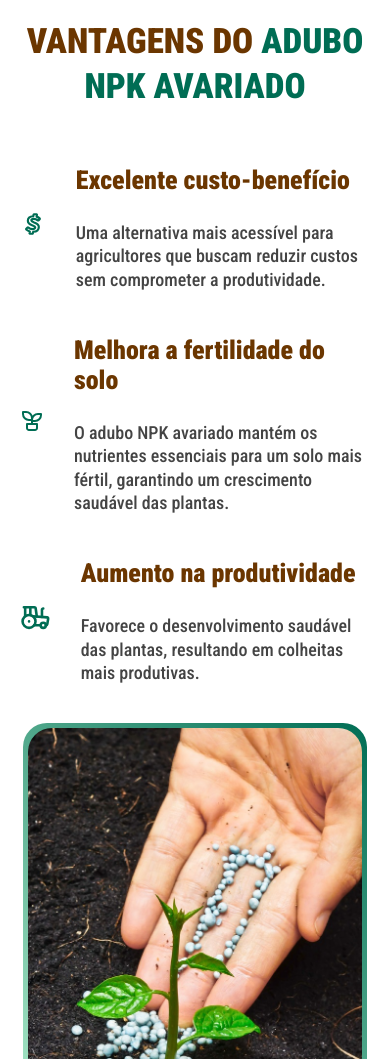
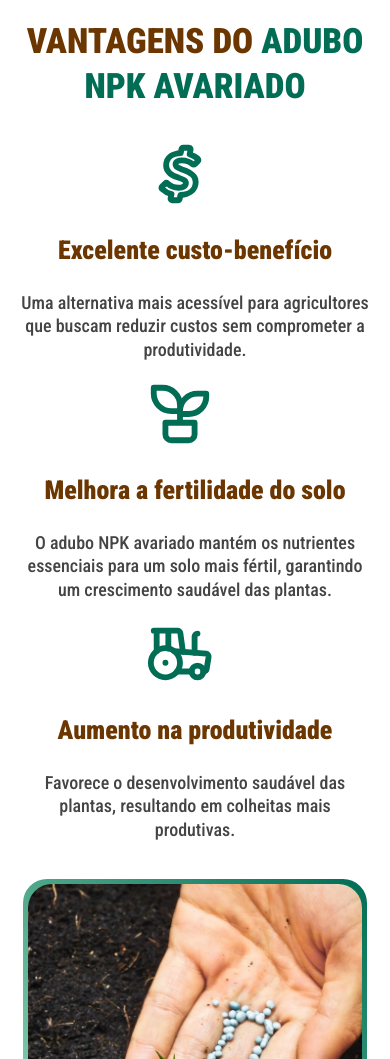
Before and after one commit to agrofernandofertilizantes/agrofernandofertilizantes.github.io, a plain HTML site: page index.html in a window 390 px wide. Shown: the part 980-2039 px from the top of the page. Drawn offline with Linux system fonts and the light colour scheme.

Commit message:
update css

```diff
--- a/css/styles.css
+++ b/css/styles.css
@@ -481,6 +481,14 @@ button i {
     flex-direction: column;
   }
 
+  .about-product-benefit-texto {
+    text-align: center;
+  }
+
+  .about-product-benefit {
+    flex-direction: column;
+  }
+
   .about-product-img-container {
     margin-top: 1.25rem;
   }
```
